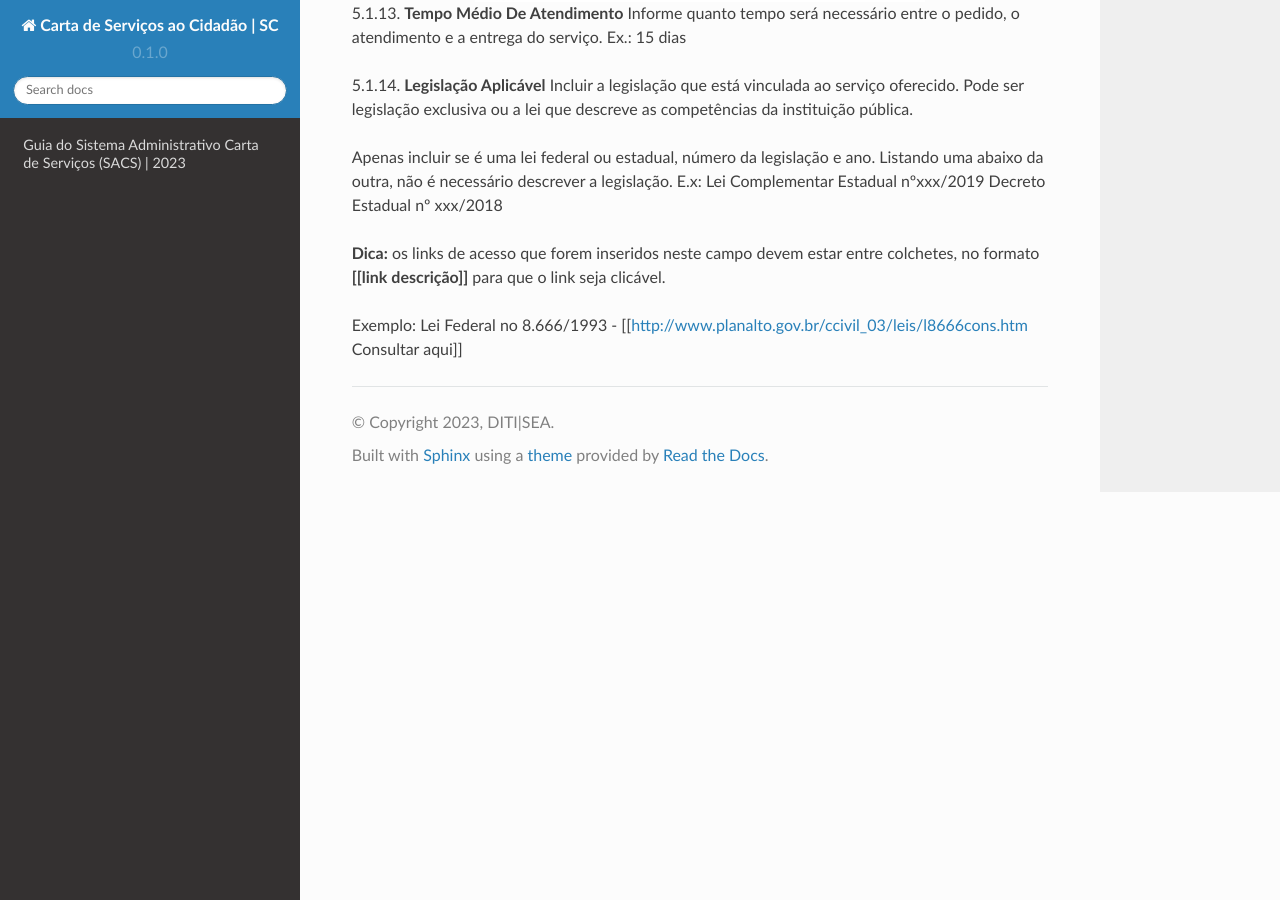
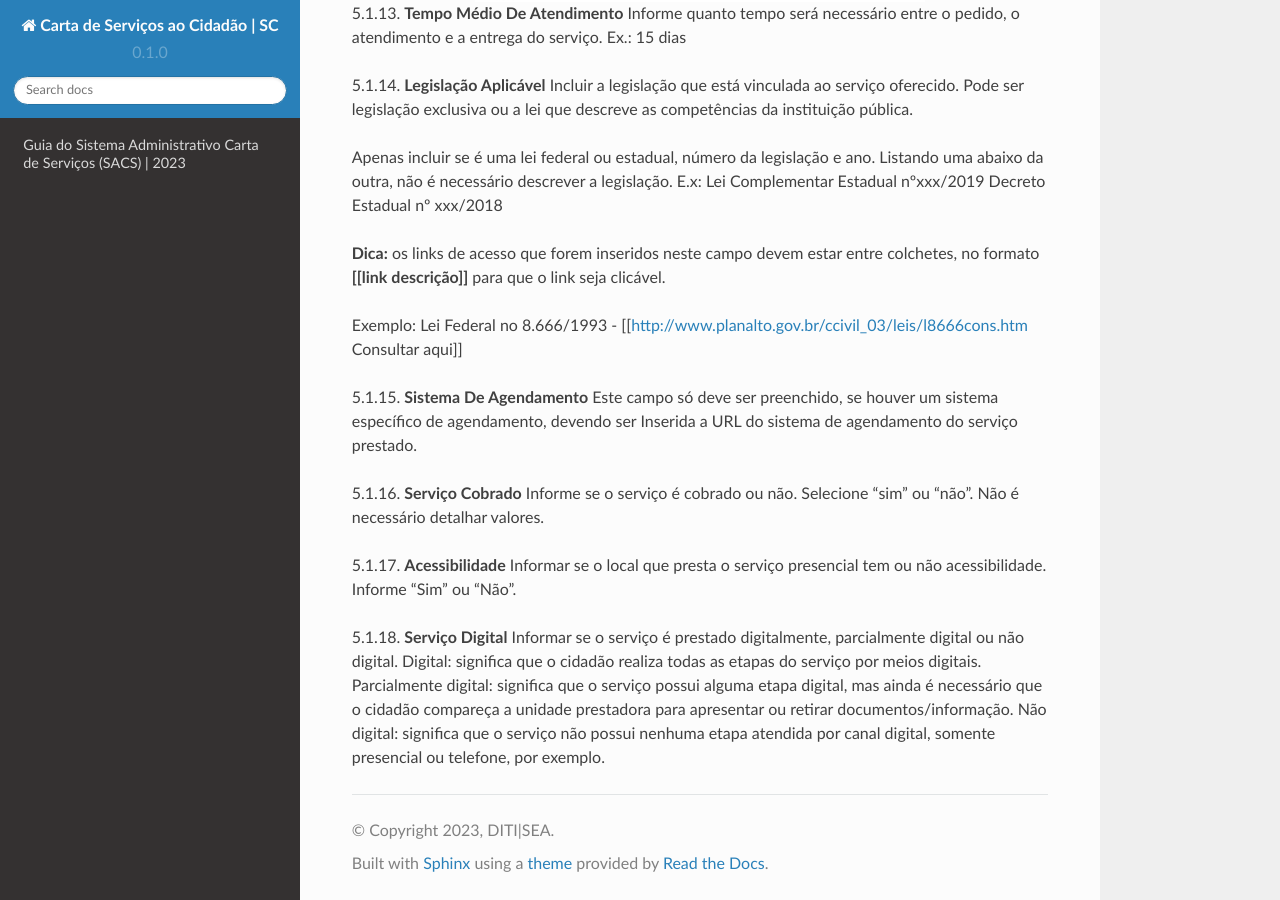
Before and after one commit to brunoaltieri/cartadeservicos, a Sphinx documentation site: the page built from docs/source/index.rst, in a window 1280 px wide and 900 px high, scrolled down 12741 px. Built offline with Sphinx 7.4.7 and the Read the Docs theme 2.0.0, drawn with Linux system fonts in a browser that asks for light colours.

Commit message:
Update index.rst

```diff
--- a/docs/source/index.rst
+++ b/docs/source/index.rst
@@ -359,3 +359,14 @@ Decreto Estadual nº xxx/2018
 **Dica:** os links de acesso que forem inseridos neste campo devem estar entre colchetes, no formato **[[link descrição]]** para que o link seja clicável.
 
 Exemplo: Lei Federal no 8.666/1993 - [[http://www.planalto.gov.br/ccivil_03/leis/l8666cons.htm Consultar aqui]]
+
+5.1.15. **Sistema De Agendamento** Este campo só deve ser preenchido, se houver um sistema específico de agendamento, devendo ser Inserida a URL do sistema de agendamento do serviço prestado.
+
+5.1.16. **Serviço Cobrado** Informe se o serviço é cobrado ou não. Selecione “sim” ou “não”. Não é necessário detalhar valores.
+
+5.1.17. **Acessibilidade** Informar se o local que presta o serviço presencial tem ou não acessibilidade. Informe “Sim” ou “Não”.
+
+5.1.18. **Serviço Digital** Informar se o serviço é prestado digitalmente, parcialmente digital ou não digital.
+Digital: significa que o cidadão realiza todas as etapas do serviço por meios digitais.
+Parcialmente digital: significa que o serviço possui alguma etapa digital, mas ainda é necessário que o cidadão compareça a unidade prestadora para apresentar ou retirar documentos/informação.
+Não digital: significa que o serviço não possui nenhuma etapa atendida por canal digital, somente presencial ou telefone, por exemplo.
```
